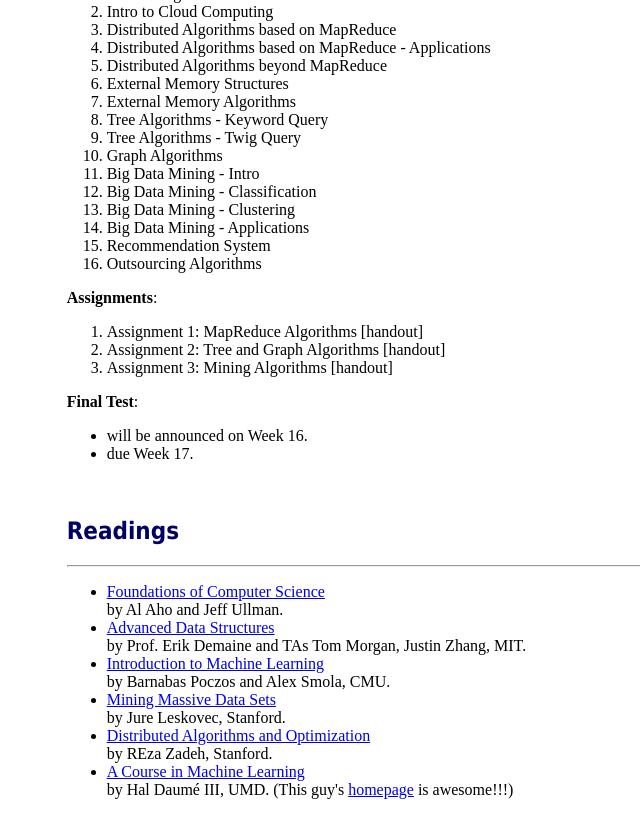
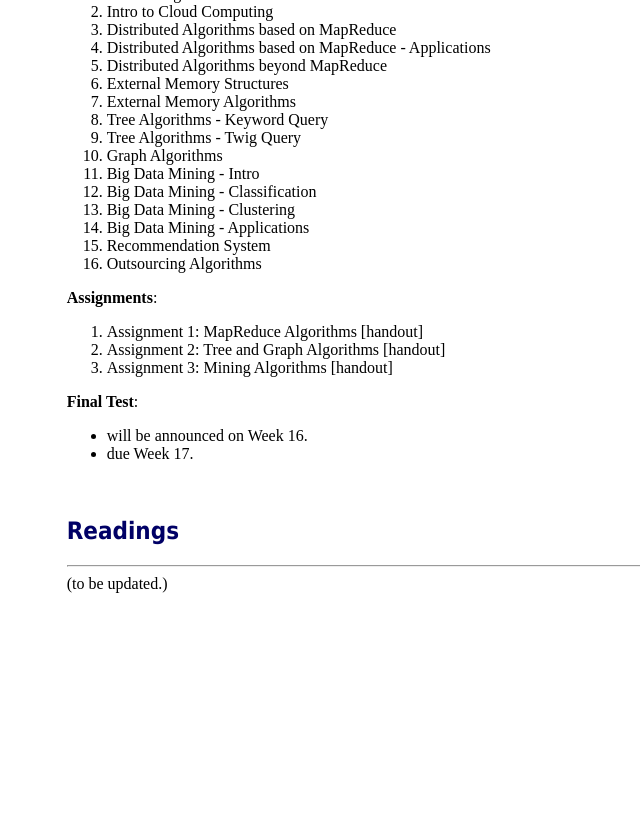
Before and after one commit to deepminingneu/edijason.github.io, a Jekyll site: the page courses/course-BDA1718.html, which Jekyll copies as it is, in a window 1280 px wide and 900 px high, scrolled down 1220 px. Shown: the top 838 px of the window, without its empty margins (0-640 px from the left). Built offline with Jekyll 4.4.1, drawn with Linux system fonts in a browser that asks for light colours; after the commit the page ends 1914 px from its top, so only the background shows below that.

```diff
--- a/courses/course-BDA1718.html
+++ b/courses/course-BDA1718.html
@@ -132,15 +132,7 @@
 
 <h2 class="sectiontitle">Readings</h2>
 <HR>
-<ul>
-	<li><a href="http://i.stanford.edu/~ullman/focs.html">Foundations of Computer Science</a></li> by Al Aho and Jeff Ullman.
-    <li><a href="http://courses.csail.mit.edu/6.851/spring12/lectures/">Advanced Data Structures</a></li> by Prof. Erik Demaine and TAs Tom Morgan, Justin Zhang, MIT.
-    <li><a href="http://alex.smola.org/teaching/cmu2013-10-701/index.html">Introduction to Machine Learning</a></li> by Barnabas Poczos and Alex Smola, CMU.
-    <li><a href="http://web.stanford.edu/class/cs246/handouts.html">Mining Massive Data Sets</a></li> by Jure Leskovec, Stanford.
-    <li><a href="http://stanford.edu/~rezab/dao/">Distributed Algorithms and Optimization</a></li> by REza Zadeh, Stanford.
-    <li><a href="http://ciml.info/">A Course in Machine Learning</a></li> by Hal Daumé III, UMD. (This guy's <a href="http://www.umiacs.umd.edu/~hal/">homepage</a> is awesome!!!)
-
-</ul>
+(to be updated.)
 <p>&nbsp;</p>
 
 
--- a/index.html
+++ b/index.html
@@ -31,6 +31,7 @@
   margin-left: -0.36em;
   margin-right: -0.15em;
 }
+BODY {margin: 50pt}
 </style>
 </head>
 <body>
```
